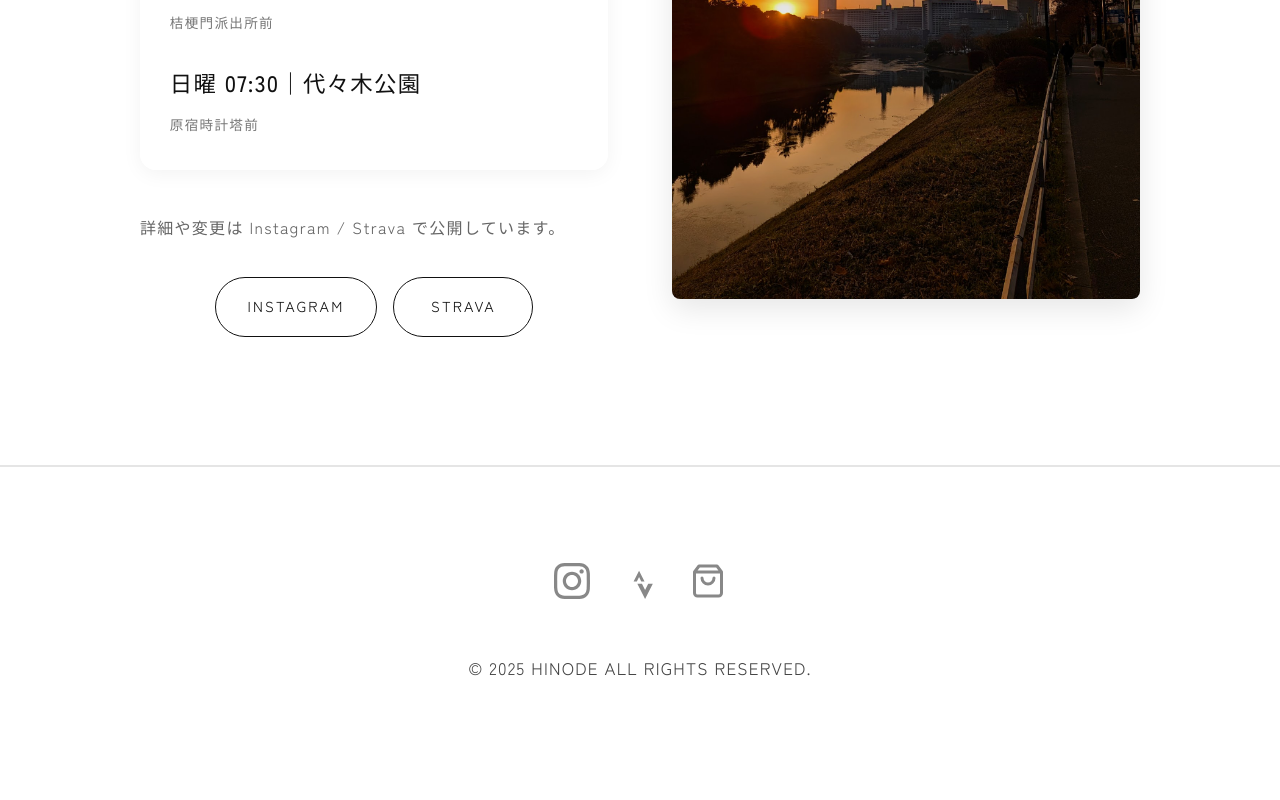
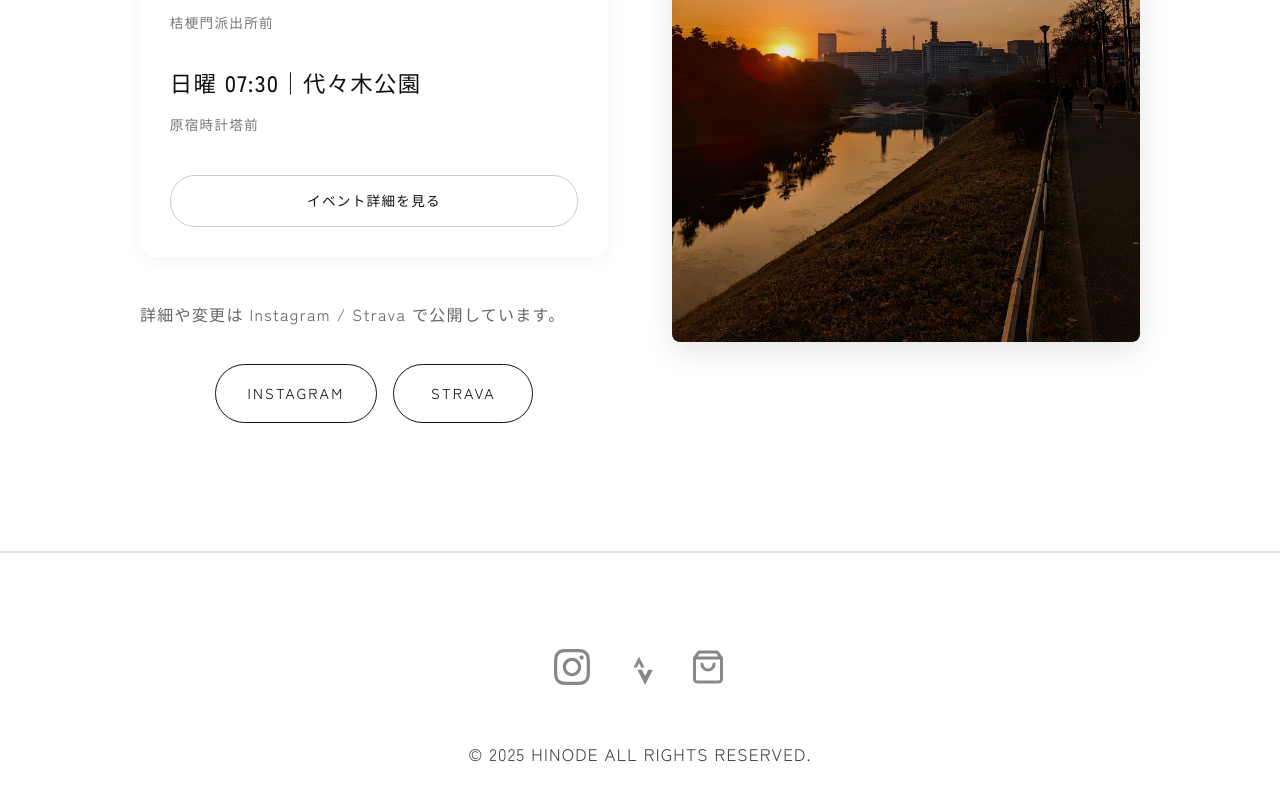
Before and after one commit to git10a/hinode, a Next.js app: page / in a window 1280 px wide. Shown: the part 1339-2139 px from the top of the page. Built offline with nearby package versions, Linux system fonts and the light colour scheme; no server answers.

Commit message:
Add schedule detail button on homepage

```diff
--- a/app/globals.css
+++ b/app/globals.css
@@ -399,6 +399,25 @@ nav {
     margin-bottom: 0 !important;
     font-weight: 400;
     max-width: none;
+}
+
+.schedule-detail-btn {
+    display: inline-block;
+    margin-top: 1rem;
+    padding: 0.7rem 1.5rem;
+    font-size: 0.85rem;
+    color: var(--color-text);
+    border: 1px solid rgba(0, 0, 0, 0.2);
+    border-radius: 25px;
+    background: transparent;
+    transition: all 0.3s ease;
+    text-align: center;
+}
+
+.schedule-detail-btn:hover {
+    background: var(--color-text);
+    color: var(--color-bg);
+    border-color: var(--color-text);
 }
 
 .social-note {
--- a/components/HomeContent.js
+++ b/components/HomeContent.js
@@ -75,6 +75,9 @@ export default function HomeContent() {
                                     <p className="schedule-time">日曜 07:30｜代々木公園</p>
                                     <p className="schedule-location">原宿時計塔前</p>
                                 </div>
+                                <Link href="/schedule" className="schedule-detail-btn">
+                                    イベント詳細を見る
+                                </Link>
                             </div>
                             <p className="social-note">詳細や変更は Instagram / Strava で公開しています。</p>
                             <div className="social-buttons">
```
